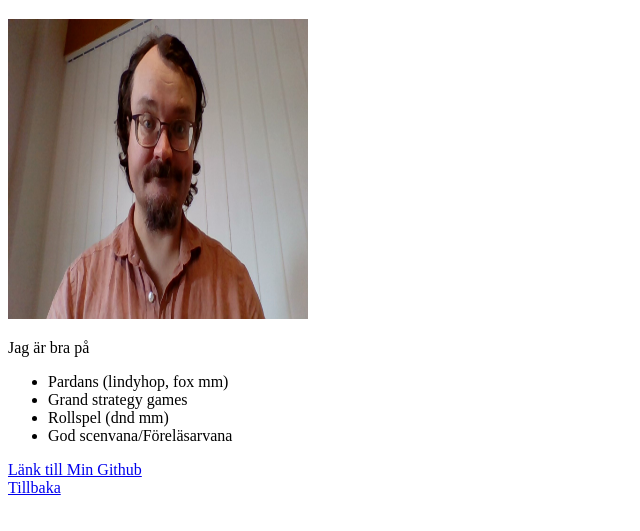
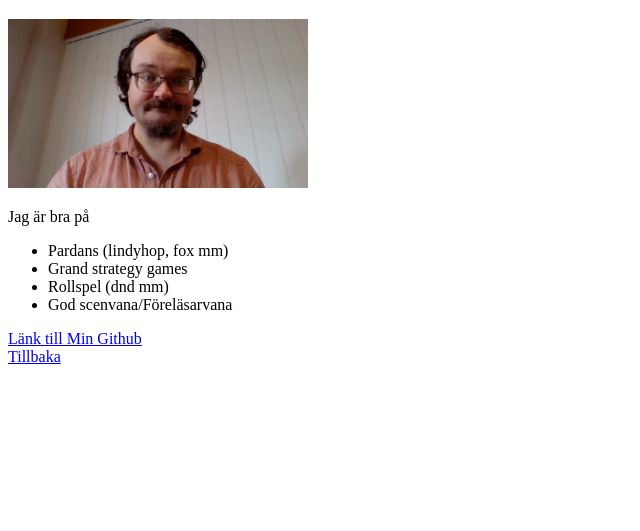
Before and after one commit to nin3ty9/Kontaktbok-Grupp-5, a plain HTML site: page NiklasPage.html in a window 1280 px wide. Shown: the part 61-592 px from the top of the page, without its empty margins (0-640 px from the left). Drawn offline with Linux system fonts and the light colour scheme.

Commit message:
Höjd på img bild ändrad

```diff
--- a/NiklasPage.html
+++ b/NiklasPage.html
@@ -8,8 +8,7 @@
 <body>
     <h1>Niklas Torstensson</h1>
     <img src="niklas.jpg" alt="bild på Niklas"
-    width="300"
-    height="300"/>
+    width="300" />
     <p>Jag är bra på</p>
     <ul>
         <li>Pardans (lindyhop, fox mm) </li>
@@ -21,8 +20,5 @@
 <a href="https://github.com/Niklasgth">Länk till Min Github</a>
 <br>
 <a href="index.html">Tillbaka</a>
-
-
-
 </body>
 </html>
```
